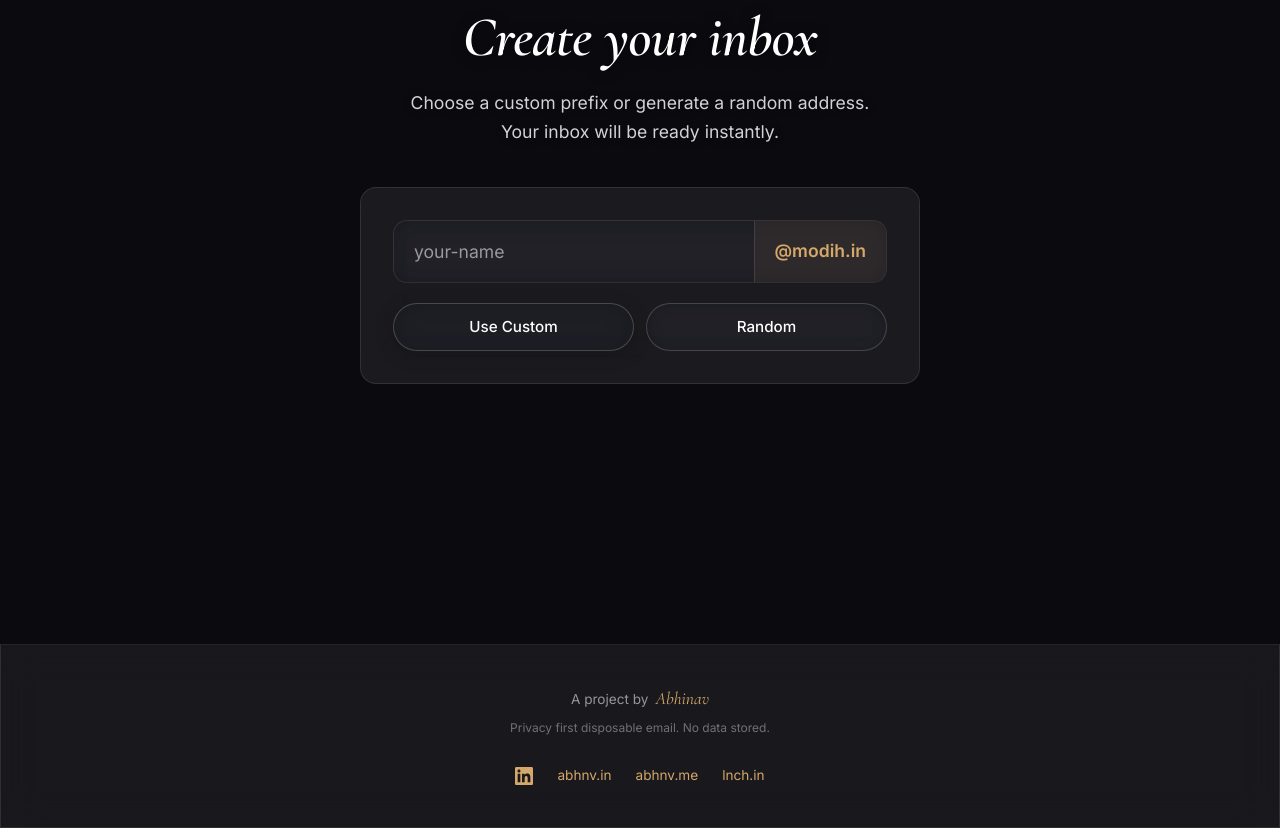
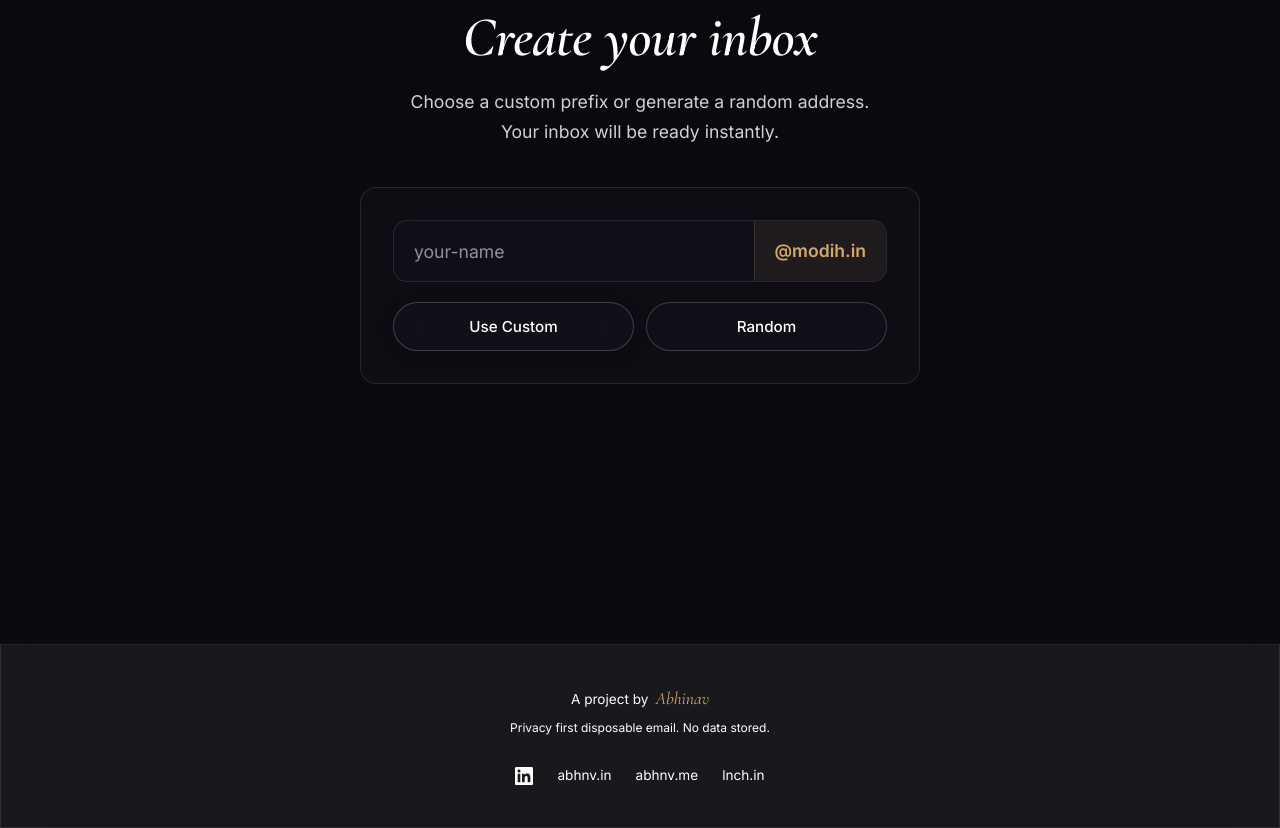
Before and after one commit to Abhinavv-007/modih-email, a website: page public/index.html in a window 1280 px wide. Shown: the part 2050-2878 px from the top of the page. Drawn offline with nearby package versions, Linux system fonts and the light colour scheme; a web font is replaced by a local one.

Commit message:
Fix: Resolve section shift-up on refresh, optimize glassmorphism rendering, white footer text

```diff
--- a/public/app.js
+++ b/public/app.js
@@ -80,6 +80,16 @@ document.addEventListener("DOMContentLoaded", () => {
 
 // ========== SCROLL ANIMATIONS ==========
 function initScrollAnimations() {
+  const elements = document.querySelectorAll(".fade-up");
+
+  // Immediately show elements already in viewport (fixes refresh shift bug)
+  elements.forEach((el) => {
+    const rect = el.getBoundingClientRect();
+    if (rect.top < window.innerHeight) {
+      el.classList.add("visible");
+    }
+  });
+
   const observer = new IntersectionObserver(
     (entries) => {
       entries.forEach((entry) => {
@@ -91,7 +101,7 @@ function initScrollAnimations() {
     { threshold: 0.1, rootMargin: "0px 0px -50px 0px" }
   );
 
-  document.querySelectorAll(".fade-up").forEach((el) => observer.observe(el));
+  elements.forEach((el) => observer.observe(el));
 }
 
 function initNavScroll() {
--- a/public/styles.css
+++ b/public/styles.css
@@ -128,9 +128,7 @@ body {
 }
 
 .glass-card-large {
-  background: rgba(255, 255, 255, 0.07);
-  backdrop-filter: blur(30px);
-  -webkit-backdrop-filter: blur(30px);
+  background: rgba(15, 15, 22, 0.75);
   border: 1px solid var(--glass-border);
   border-radius: var(--radius);
   padding: 2rem;
@@ -1489,6 +1487,7 @@ body {
 
 .footer-brand p {
   margin-bottom: 0.25rem;
+  color: #fff;
 }
 
 .footer-author {
@@ -1501,7 +1500,7 @@ body {
 
 .footer-subtext {
   font-size: 0.75rem;
-  opacity: 0.7;
+  color: rgba(255, 255, 255, 0.7);
 }
 
 .footer-links {
@@ -1513,7 +1512,7 @@ body {
 }
 
 .footer-link {
-  color: var(--accent);
+  color: #fff;
   text-decoration: none;
   font-size: 0.85rem;
   transition: var(--transition);
@@ -1531,7 +1530,8 @@ body {
 .fade-up {
   opacity: 0;
   transform: translateY(30px);
-  transition: opacity 0.8s ease, transform 0.8s ease;
+  transition: opacity 0.5s ease, transform 0.5s ease;
+  will-change: opacity, transform;
 }
 
 .fade-up.visible {
```
